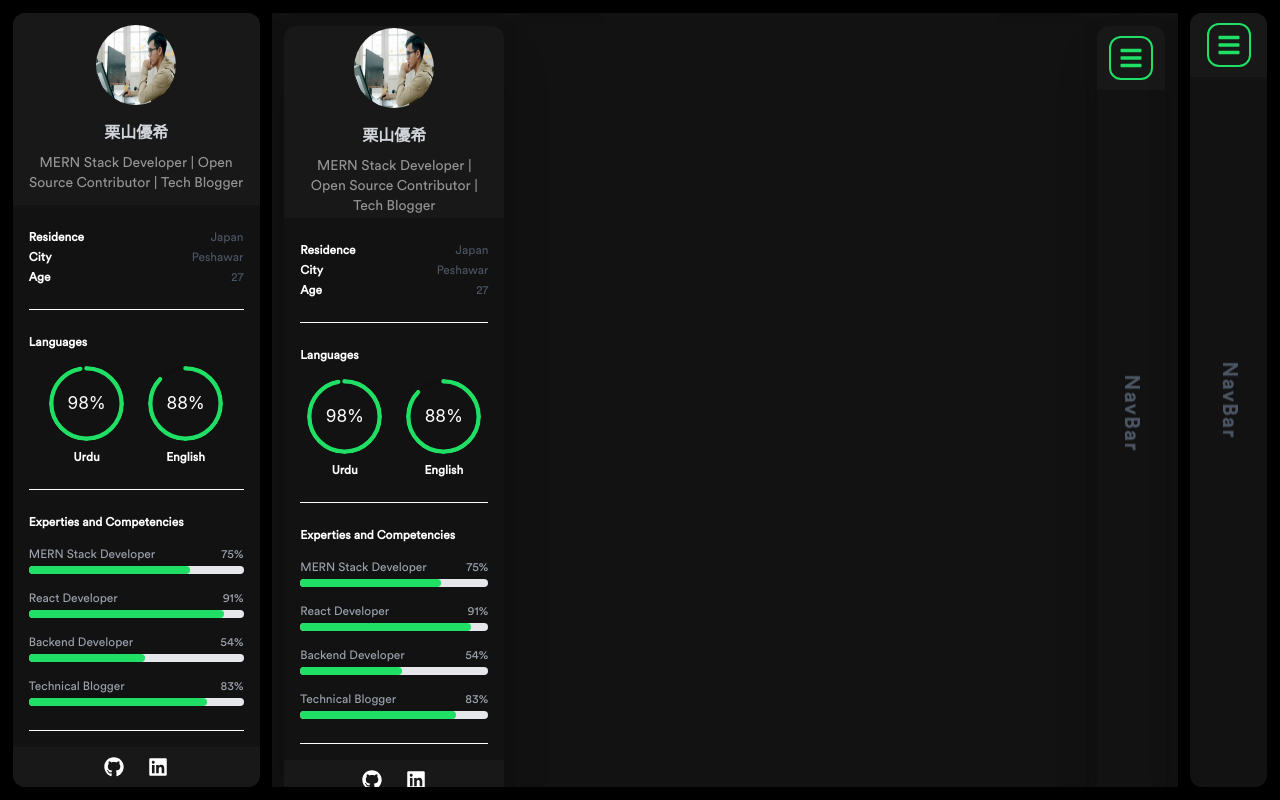
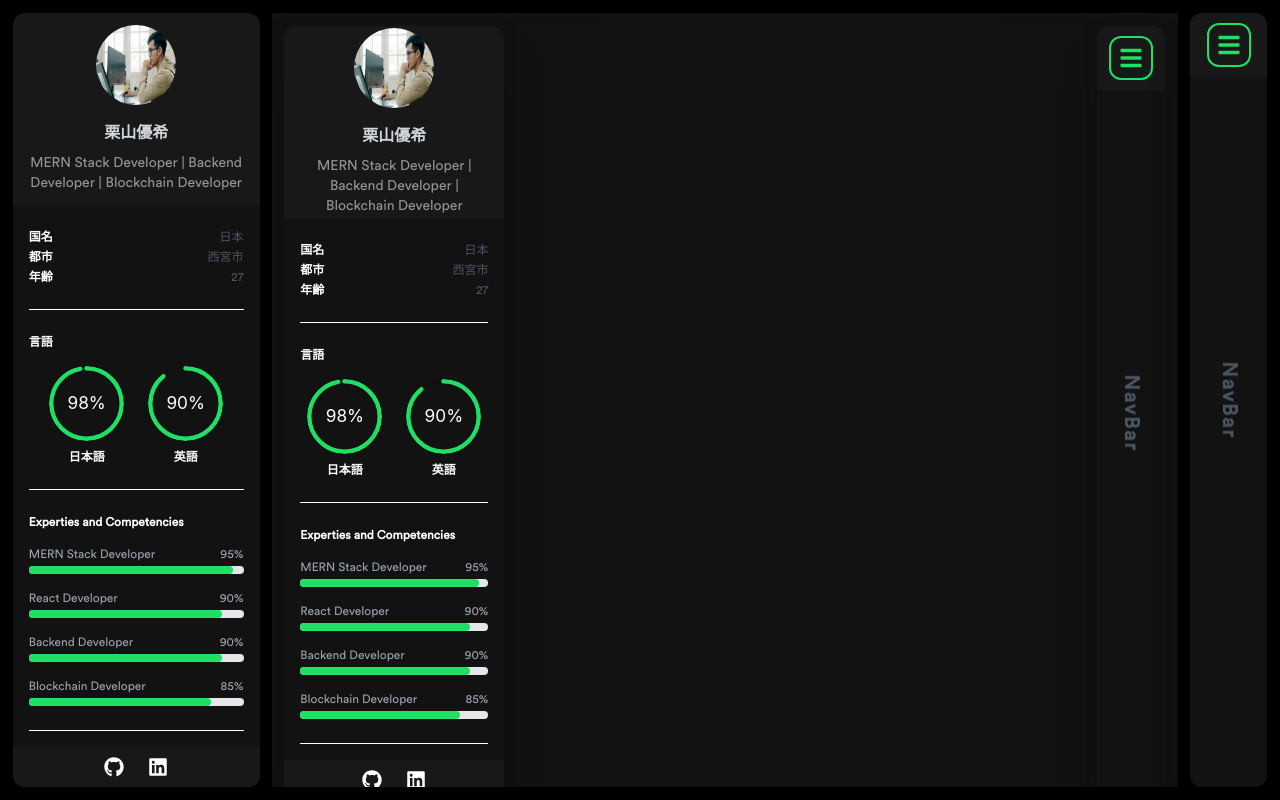
Before and after one commit to xmccopy/myportfolio, a Next.js app: page /layout in a window 1280 px wide. Built offline with nearby package versions, Linux system fonts and the light colour scheme.

Commit message:
fix: side bar setting

```diff
--- a/components/Common/Intro/Languages.jsx
+++ b/components/Common/Intro/Languages.jsx
@@ -2,33 +2,33 @@ import { Progress } from "antd"
 import { useEffect, useState } from "react"
 
 const Languages = () => {
-    const [urdu, setUrdu] = useState(0)
+    const [japanese, setJapanese] = useState(0)
     const [english, setEnglish] = useState(0)
 
     useEffect(() => {
         const timer = setInterval(() => {
-            if (urdu < 98) {
-                setUrdu(prevCount => prevCount + 1);
+            if (japanese < 98) {
+                setJapanese(prevCount => prevCount + 1);
             }
-            if (english < 88) {
+            if (english < 90) {
                 setEnglish(prevCount => prevCount + 1);
             }
         }, 30);
 
         return () => clearInterval(timer);
-    }, [urdu, english])
+    }, [japanese, english])
     return (
         <div className="flex flex-col space-y-1 pt-6">
             <div className="flex flex-col gap-y-4">
-                <span className='text-Snow text-xs font-bold'>Languages</span>
+                <span className='text-Snow text-xs font-bold'>言語</span>
                 <div className="flex flex-row items-center justify-center space-x-6">
                     <div className="flex flex-col items-center justify-center gap-y-2">
-                        <Progress strokeColor="#1fdf64" type="circle" percent={urdu} size={75} />
-                        <span className='text-xs font-bold text-Snow'>Urdu</span>
+                        <Progress strokeColor="#1fdf64" type="circle" percent={japanese} size={75} />
+                        <span className='text-xs font-bold text-Snow'>日本語</span>
                     </div>
                     <div className="flex flex-col items-center justify-center gap-y-2">
                         <Progress strokeColor="#1fdf64" type="circle" percent={english} size={75} />
-                        <span className='text-xs font-bold text-Snow'>English</span>
+                        <span className='text-xs font-bold text-Snow'>英語</span>
                     </div>
                 </div>
             </div>
--- a/constants/constants.js
+++ b/constants/constants.js
@@ -1,21 +1,21 @@
 export const NAME = '栗山優希';
 
-export const DESIGNATION = `MERN Stack Developer | Open Source Contributor | Tech Blogger`;
+export const DESIGNATION = `MERN Stack Developer | Backend Developer | Blockchain Developer`;
 
 export const DETAILS = {
-  Residence: 'Japan',
-  City: 'Peshawar',
-  Age: '27',
+  国名: '日本',
+  都市: '西宮市',
+  年齢: '27',
 };
 
 export const SKILLS = [
   {
     title: 'MERN Stack Developer',
-    level: '75%',
+    level: '95%',
   },
   {
     title: 'React Developer',
-    level: '91%',
+    level: '90%',
   },
   // {
   //   title: 'Desktop Application Developer',
@@ -23,31 +23,37 @@ export const SKILLS = [
   // },
   {
     title: 'Backend Developer',
-    level: '54%',
+    level: '90%',
   },
   {
-    title: 'Technical Blogger',
-    level: '83%',
+    title: 'Blockchain Developer',
+    level: '85%',
   },
 ];
 
 export const TECH_STACK = [
   'JavaScript',
-  'ReactJS',
-  'NextJS',
-  'TypeScript',
-  'NodeJS',
-  'Redux',
-  'Zustand',
-  'CSS',
-  'SCSS',
   'TailwindCSS',
   'Ant Design',
   'Material UI',
   'Next UI',
+  'VueJS',
+  'NuxtJS',
+  'ReactJS',
+  'NextJS',
+  'TypeScript',
+  'React Native',
+  'PHP',
+  'Laravel',
+  'NodeJS',
+  'NestJS',
+  'Solidity',
+  'Solana',
   'REST API',
   'MongoDB',
   'MySQL',
+  'Redux',
+  'Zustand',
   'Git',
   'GitHub',
   'Jira',
@@ -56,12 +62,12 @@ export const TECH_STACK = [
 ];
 
 export const CONTACTS = {
-  EMAIL: 'iosamajavaid@gmail.com',
-  PHONE: '+923159591822',
+  メールアドレス: 'mccopybaica@gmail.com',
+  電話番号: '***',
 };
 export const SOCIAL_LINKS = {
-  GITHUB: 'https://github.com/osamajavaid',
-  LINKEDIN: 'https://www.linkedin.com/in/iosamajavaid/',
-  TWITTER: 'https://twitter.com/iosamajavaid',
-  FACEBOOK: 'https://www.facebook.com/iosamajavaid',
+  GITHUB: 'https://github.com/yk909',
+  // LINKEDIN: 'https://www.linkedin.com/in/iosamajavaid/',
+  // TWITTER: 'https://twitter.com/iosamajavaid',
+  // FACEBOOK: 'https://www.facebook.com/iosamajavaid',
 };
```
Also changed, not shown: public/images/osama.jpg (deleted).
